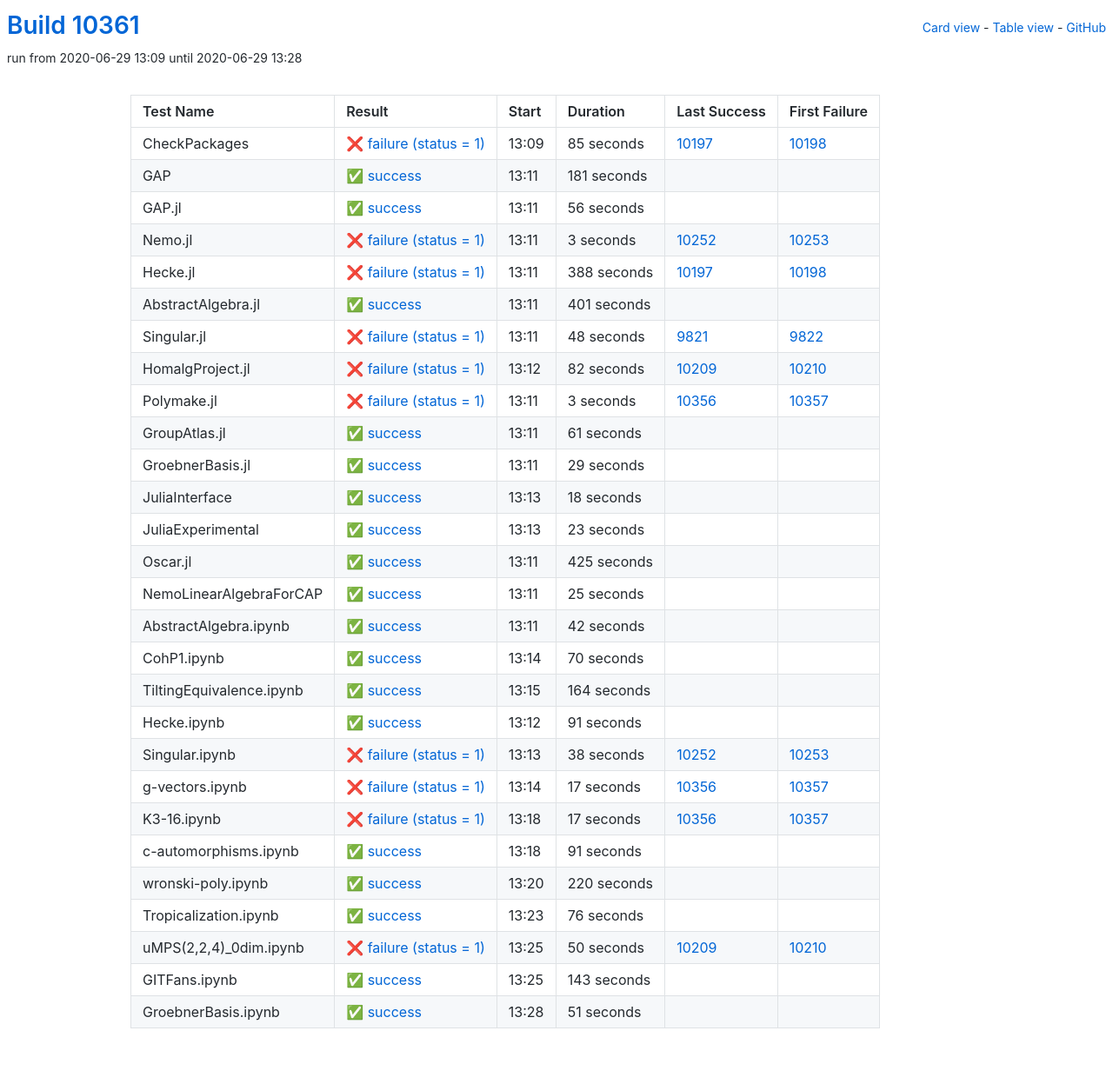
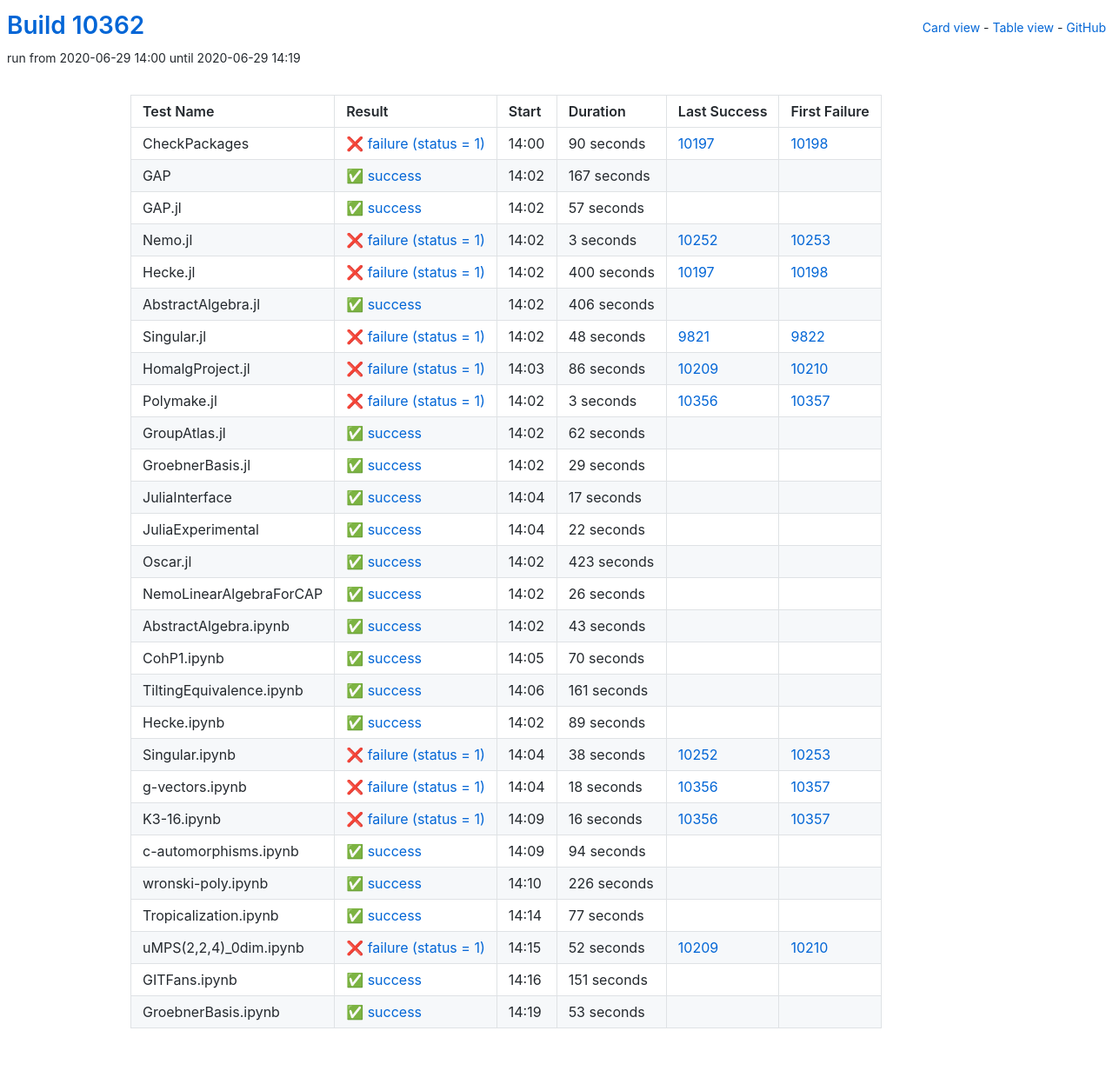
Before and after one commit to oscar-system/oscar-ci-status, a Jekyll site: the page built from table.html, in a window 1280 px wide. Shown: the whole page at 87% size. Built offline with Jekyll 4.4.1, drawn with Linux system fonts in a browser that asks for light colours.

Commit message:
Build #10362

```diff
--- a/_data/ci.yml
+++ b/_data/ci.yml
@@ -1,6 +1,6 @@
 ---
-build: 10361
-build_url: https://oscarci.mathematik.uni-kl.de/job/oscar/10361/
+build: 10362
+build_url: https://oscarci.mathematik.uni-kl.de/job/oscar/10362/
 job: oscar
 organization: oscar-system
 repo: oscar-ci-status
@@ -8,44 +8,44 @@ repourl: https://github.com/oscar-system/oscar-ci-status
 tests:
 - name: CheckPackages
   id: checkpackages
-  log: https://oscarci.mathematik.uni-kl.de/job/oscar/10361/artifact/logs/build-10361/CheckPackages.log
-  start: 2020-06-29 13:09
+  log: https://oscarci.mathematik.uni-kl.de/job/oscar/10362/artifact/logs/build-10362/CheckPackages.log
+  start: 2020-06-29 14:00
   success: false
   exitcode: 1
   status: failure
-  duration: 85
+  duration: 90
   last_success: 10197
   last_success_url: https://oscarci.mathematik.uni-kl.de/job/oscar/10197/
   first_failure: 10198
   first_failure_url: https://oscarci.mathematik.uni-kl.de/job/oscar/10198/
 - name: GAP
   id: gap
-  log: https://oscarci.mathematik.uni-kl.de/job/oscar/10361/artifact/logs/build-10361/GAP.log
-  start: 2020-06-29 13:11
+  log: https://oscarci.mathematik.uni-kl.de/job/oscar/10362/artifact/logs/build-10362/GAP.log
+  start: 2020-06-29 14:02
   success: true
   exitcode: 0
   status: success
-  duration: 181
+  duration: 167
   last_success: false
   last_success_url:
   first_failure: false
   first_failure_url:
 - name: GAP.jl
   id: gap-jl
-  log: https://oscarci.mathematik.uni-kl.de/job/oscar/10361/artifact/logs/build-10361/GAP.jl.log
-  start: 2020-06-29 13:11
+  log: https://oscarci.mathematik.uni-kl.de/job/oscar/10362/artifact/logs/build-10362/GAP.jl.log
+  start: 2020-06-29 14:02
   success: true
   exitcode: 0
   status: success
-  duration: 56
+  duration: 57
   last_success: false
   last_success_url:
   first_failure: false
   first_failure_url:
 - name: Nemo.jl
   id: nemo-jl
-  log: https://oscarci.mathematik.uni-kl.de/job/oscar/10361/artifact/logs/build-10361/Nemo.jl.log
-  start: 2020-06-29 13:11
+  log: https://oscarci.mathematik.uni-kl.de/job/oscar/10362/artifact/logs/build-10362/Nemo.jl.log
+  start: 2020-06-29 14:02
   success: false
   exitcode: 1
   status: failure
@@ -56,32 +56,32 @@ tests:
   first_failure_url: https://oscarci.mathematik.uni-kl.de/job/oscar/10253/
 - name: Hecke.jl
   id: hecke-jl
-  log: https://oscarci.mathematik.uni-kl.de/job/oscar/10361/artifact/logs/build-10361/Hecke.jl.log
-  start: 2020-06-29 13:11
+  log: https://oscarci.mathematik.uni-kl.de/job/oscar/10362/artifact/logs/build-10362/Hecke.jl.log
+  start: 2020-06-29 14:02
   success: false
   exitcode: 1
   status: failure
-  duration: 388
+  duration: 400
   last_success: 10197
   last_success_url: https://oscarci.mathematik.uni-kl.de/job/oscar/10197/
   first_failure: 10198
   first_failure_url: https://oscarci.mathematik.uni-kl.de/job/oscar/10198/
 - name: AbstractAlgebra.jl
   id: abstractalgebra-jl
-  log: https://oscarci.mathematik.uni-kl.de/job/oscar/10361/artifact/logs/build-10361/AbstractAlgebra.jl.log
-  start: 2020-06-29 13:11
+  log: https://oscarci.mathematik.uni-kl.de/job/oscar/10362/artifact/logs/build-10362/AbstractAlgebra.jl.log
+  start: 2020-06-29 14:02
   success: true
   exitcode: 0
   status: success
-  duration: 401
+  duration: 406
   last_success: false
   last_success_url:
   first_failure: false
   first_failure_url:
 - name: Singular.jl
   id: singular-jl
-  log: https://oscarci.mathematik.uni-kl.de/job/oscar/10361/artifact/logs/build-10361/Singular.jl.log
-  start: 2020-06-29 13:11
+  log: https://oscarci.mathematik.uni-kl.de/job/oscar/10362/artifact/logs/build-10362/Singular.jl.log
+  start: 2020-06-29 14:02
   success: false
   exitcode: 1
   status: failure
@@ -92,20 +92,20 @@ tests:
   first_failure_url: https://oscarci.mathematik.uni-kl.de/job/oscar/9822/
 - name: HomalgProject.jl
   id: homalgproject-jl
-  log: https://oscarci.mathematik.uni-kl.de/job/oscar/10361/artifact/logs/build-10361/HomalgProject.jl.log
-  start: 2020-06-29 13:12
+  log: https://oscarci.mathematik.uni-kl.de/job/oscar/10362/artifact/logs/build-10362/HomalgProject.jl.log
+  start: 2020-06-29 14:03
   success: false
   exitcode: 1
   status: failure
-  duration: 82
+  duration: 86
   last_success: 10209
   last_success_url: https://oscarci.mathematik.uni-kl.de/job/oscar/10209/
   first_failure: 10210
   first_failure_url: https://oscarci.mathematik.uni-kl.de/job/oscar/10210/
 - name: Polymake.jl
   id: polymake-jl
-  log: https://oscarci.mathematik.uni-kl.de/job/oscar/10361/artifact/logs/build-10361/Polymake.jl.log
-  start: 2020-06-29 13:11
+  log: https://oscarci.mathematik.uni-kl.de/job/oscar/10362/artifact/logs/build-10362/Polymake.jl.log
+  start: 2020-06-29 14:02
   success: false
   exitcode: 1
   status: failure
@@ -116,20 +116,20 @@ tests:
   first_failure_url: https://oscarci.mathematik.uni-kl.de/job/oscar/10357/
 - name: GroupAtlas.jl
   id: groupatlas-jl
-  log: https://oscarci.mathematik.uni-kl.de/job/oscar/10361/artifact/logs/build-10361/GroupAtlas.jl.log
-  start: 2020-06-29 13:11
+  log: https://oscarci.mathematik.uni-kl.de/job/oscar/10362/artifact/logs/build-10362/GroupAtlas.jl.log
+  start: 2020-06-29 14:02
   success: true
   exitcode: 0
   status: success
-  duration: 61
+  duration: 62
   last_success: false
   last_success_url:
   first_failure: false
   first_failure_url:
 - name: GroebnerBasis.jl
   id: groebnerbasis-jl
-  log: https://oscarci.mathematik.uni-kl.de/job/oscar/10361/artifact/logs/build-10361/GroebnerBasis.jl.log
-  start: 2020-06-29 13:11
+  log: https://oscarci.mathematik.uni-kl.de/job/oscar/10362/artifact/logs/build-10362/GroebnerBasis.jl.log
+  start: 2020-06-29 14:02
   success: true
   exitcode: 0
   status: success
@@ -140,68 +140,68 @@ tests:
   first_failure_url:
 - name: JuliaInterface
   id: juliainterface
-  log: https://oscarci.mathematik.uni-kl.de/job/oscar/10361/artifact/logs/build-10361/JuliaInterface.log
-  start: 2020-06-29 13:13
+  log: https://oscarci.mathematik.uni-kl.de/job/oscar/10362/artifact/logs/build-10362/JuliaInterface.log
+  start: 2020-06-29 14:04
   success: true
   exitcode: 0
   status: success
-  duration: 18
+  duration: 17
   last_success: false
   last_success_url:
   first_failure: false
   first_failure_url:
 - name: JuliaExperimental
   id: juliaexperimental
-  log: https://oscarci.mathematik.uni-kl.de/job/oscar/10361/artifact/logs/build-10361/JuliaExperimental.log
-  start: 2020-06-29 13:13
+  log: https://oscarci.mathematik.uni-kl.de/job/oscar/10362/artifact/logs/build-10362/JuliaExperimental.log
+  start: 2020-06-29 14:04
   success: true
   exitcode: 0
   status: success
-  duration: 23
+  duration: 22
   last_success: false
   last_success_url:
   first_failure: false
   first_failure_url:
 - name: Oscar.jl
   id: oscar-jl
-  log: https://oscarci.mathematik.uni-kl.de/job/oscar/10361/artifact/logs/build-10361/Oscar.jl.log
-  start: 2020-06-29 13:11
+  log: https://oscarci.mathematik.uni-kl.de/job/oscar/10362/artifact/logs/build-10362/Oscar.jl.log
+  start: 2020-06-29 14:02
   success: true
   exitcode: 0
   status: success
-  duration: 425
+  duration: 423
   last_success: false
   last_success_url:
   first_failure: false
   first_failure_url:
 - name: NemoLinearAlgebraForCAP
   id: nemolinearalgebraforcap
-  log: https://oscarci.mathematik.uni-kl.de/job/oscar/10361/artifact/logs/build-10361/NemoLinearAlgebraForCAP.log
-  start: 2020-06-29 13:11
+  log: https://oscarci.mathematik.uni-kl.de/job/oscar/10362/artifact/logs/build-10362/NemoLinearAlgebraForCAP.log
+  start: 2020-06-29 14:02
   success: true
   exitcode: 0
   status: success
-  duration: 25
+  duration: 26
   last_success: false
   last_success_url:
   first_failure: false
   first_failure_url:
 - name: AbstractAlgebra.ipynb
   id: abstractalgebra-ipynb
-  log: https://oscarci.mathematik.uni-kl.de/job/oscar/10361/artifact/logs/build-10361/AbstractAlgebra.ipynb.log
-  start: 2020-06-29 13:11
+  log: https://oscarci.mathematik.uni-kl.de/job/oscar/10362/artifact/logs/build-10362/AbstractAlgebra.ipynb.log
+  start: 2020-06-29 14:02
   success: true
   exitcode: 0
   status: success
-  duration: 42
+  duration: 43
   last_success: false
   last_success_url:
   first_failure: false
   first_failure_url:
 - name: CohP1.ipynb
   id: cohp1-ipynb
-  log: https://oscarci.mathematik.uni-kl.de/job/oscar/10361/artifact/logs/build-10361/CohP1.ipynb.log
-  start: 2020-06-29 13:14
+  log: https://oscarci.mathematik.uni-kl.de/job/oscar/10362/artifact/logs/build-10362/CohP1.ipynb.log
+  start: 2020-06-29 14:05
   success: true
   exitcode: 0
   status: success
@@ -212,32 +212,32 @@ tests:
   first_failure_url:
 - name: TiltingEquivalence.ipynb
   id: tiltingequivalence-ipynb
-  log: https://oscarci.mathematik.uni-kl.de/job/oscar/10361/artifact/logs/build-10361/TiltingEquivalence.ipynb.log
-  start: 2020-06-29 13:15
+  log: https://oscarci.mathematik.uni-kl.de/job/oscar/10362/artifact/logs/build-10362/TiltingEquivalence.ipynb.log
+  start: 2020-06-29 14:06
   success: true
   exitcode: 0
   status: success
-  duration: 164
+  duration: 161
   last_success: false
   last_success_url:
   first_failure: false
   first_failure_url:
 - name: Hecke.ipynb
   id: hecke-ipynb
-  log: https://oscarci.mathematik.uni-kl.de/job/oscar/10361/artifact/logs/build-10361/Hecke.ipynb.log
-  start: 2020-06-29 13:12
+  log: https://oscarci.mathematik.uni-kl.de/job/oscar/10362/artifact/logs/build-10362/Hecke.ipynb.log
+  start: 2020-06-29 14:02
   success: true
   exitcode: 0
   status: success
-  duration: 91
+  duration: 89
   last_success: false
   last_success_url:
   first_failure: false
   first_failure_url:
 - name: Singular.ipynb
   id: singular-ipynb
-  log: https://oscarci.mathematik.uni-kl.de/job/oscar/10361/artifact/logs/build-10361/Singular.ipynb.log
-  start: 2020-06-29 13:13
+  log: https://oscarci.mathematik.uni-kl.de/job/oscar/10362/artifact/logs/build-10362/Singular.ipynb.log
+  start: 2020-06-29 14:04
   success: false
   exitcode: 1
   status: failure
@@ -248,96 +248,96 @@ tests:
   first_failure_url: https://oscarci.mathematik.uni-kl.de/job/oscar/10253/
 - name: g-vectors.ipynb
   id: g-vectors-ipynb
-  log: https://oscarci.mathematik.uni-kl.de/job/oscar/10361/artifact/logs/build-10361/g-vectors.ipynb.log
-  start: 2020-06-29 13:14
+  log: https://oscarci.mathematik.uni-kl.de/job/oscar/10362/artifact/logs/build-10362/g-vectors.ipynb.log
+  start: 2020-06-29 14:04
   success: false
   exitcode: 1
   status: failure
-  duration: 17
+  duration: 18
   last_success: 10356
   last_success_url: https://oscarci.mathematik.uni-kl.de/job/oscar/10356/
   first_failure: 10357
   first_failure_url: https://oscarci.mathematik.uni-kl.de/job/oscar/10357/
 - name: K3-16.ipynb
   id: k3-16-ipynb
-  log: https://oscarci.mathematik.uni-kl.de/job/oscar/10361/artifact/logs/build-10361/K3-16.ipynb.log
-  start: 2020-06-29 13:18
+  log: https://oscarci.mathematik.uni-kl.de/job/oscar/10362/artifact/logs/build-10362/K3-16.ipynb.log
+  start: 2020-06-29 14:09
   success: false
   exitcode: 1
   status: failure
-  duration: 17
+  duration: 16
   last_success: 10356
   last_success_url: https://oscarci.mathematik.uni-kl.de/job/oscar/10356/
   first_failure: 10357
   first_failure_url: https://oscarci.mathematik.uni-kl.de/job/oscar/10357/
 - name: c-automorphisms.ipynb
   id: c-automorphisms-ipynb
-  log: https://oscarci.mathematik.uni-kl.de/job/oscar/10361/artifact/logs/build-10361/c-automorphisms.ipynb.log
-  start: 2020-06-29 13:18
+  log: https://oscarci.mathematik.uni-kl.de/job/oscar/10362/artifact/logs/build-10362/c-automorphisms.ipynb.log
+  start: 2020-06-29 14:09
   success: true
   exitcode: 0
   status: success
-  duration: 91
+  duration: 94
   last_success: false
   last_success_url:
   first_failure: false
   first_failure_url:
 - name: wronski-poly.ipynb
   id: wronski-poly-ipynb
-  log: https://oscarci.mathematik.uni-kl.de/job/oscar/10361/artifact/logs/build-10361/wronski-poly.ipynb.log
-  start: 2020-06-29 13:20
+  log: https://oscarci.mathematik.uni-kl.de/job/oscar/10362/artifact/logs/build-10362/wronski-poly.ipynb.log
+  start: 2020-06-29 14:10
   success: true
   exitcode: 0
   status: success
-  duration: 220
+  duration: 226
   last_success: false
   last_success_url:
   first_failure: false
   first_failure_url:
 - name: Tropicalization.ipynb
   id: tropicalization-ipynb
-  log: https://oscarci.mathematik.uni-kl.de/job/oscar/10361/artifact/logs/build-10361/Tropicalization.ipynb.log
-  start: 2020-06-29 13:23
+  log: https://oscarci.mathematik.uni-kl.de/job/oscar/10362/artifact/logs/build-10362/Tropicalization.ipynb.log
+  start: 2020-06-29 14:14
   success: true
   exitcode: 0
   status: success
-  duration: 76
+  duration: 77
   last_success: false
   last_success_url:
   first_failure: false
   first_failure_url:
 - name: uMPS(2,2,4)_0dim.ipynb
   id: umps-2-2-4-0dim-ipynb
-  log: https://oscarci.mathematik.uni-kl.de/job/oscar/10361/artifact/logs/build-10361/uMPS-2-2-4-_0dim.ipynb.log
-  start: 2020-06-29 13:25
+  log: https://oscarci.mathematik.uni-kl.de/job/oscar/10362/artifact/logs/build-10362/uMPS-2-2-4-_0dim.ipynb.log
+  start: 2020-06-29 14:15
   success: false
   exitcode: 1
   status: failure
-  duration: 50
+  duration: 52
   last_success: 10209
   last_success_url: https://oscarci.mathematik.uni-kl.de/job/oscar/10209/
   first_failure: 10210
   first_failure_url: https://oscarci.mathematik.uni-kl.de/job/oscar/10210/
 - name: GITFans.ipynb
   id: gitfans-ipynb
-  log: https://oscarci.mathematik.uni-kl.de/job/oscar/10361/artifact/logs/build-10361/GITFans.ipynb.log
-  start: 2020-06-29 13:25
+  log: https://oscarci.mathematik.uni-kl.de/job/oscar/10362/artifact/logs/build-10362/GITFans.ipynb.log
+  start: 2020-06-29 14:16
   success: true
   exitcode: 0
   status: success
-  duration: 143
+  duration: 151
   last_success: false
   last_success_url:
   first_failure: false
   first_failure_url:
 - name: GroebnerBasis.ipynb
   id: groebnerbasis-ipynb
-  log: https://oscarci.mathematik.uni-kl.de/job/oscar/10361/artifact/logs/build-10361/GroebnerBasis.ipynb.log
-  start: 2020-06-29 13:28
+  log: https://oscarci.mathematik.uni-kl.de/job/oscar/10362/artifact/logs/build-10362/GroebnerBasis.ipynb.log
+  start: 2020-06-29 14:19
   success: true
   exitcode: 0
   status: success
-  duration: 51
+  duration: 53
   last_success: false
   last_success_url:
   first_failure: false
```
Also changed, not shown: README.md.
